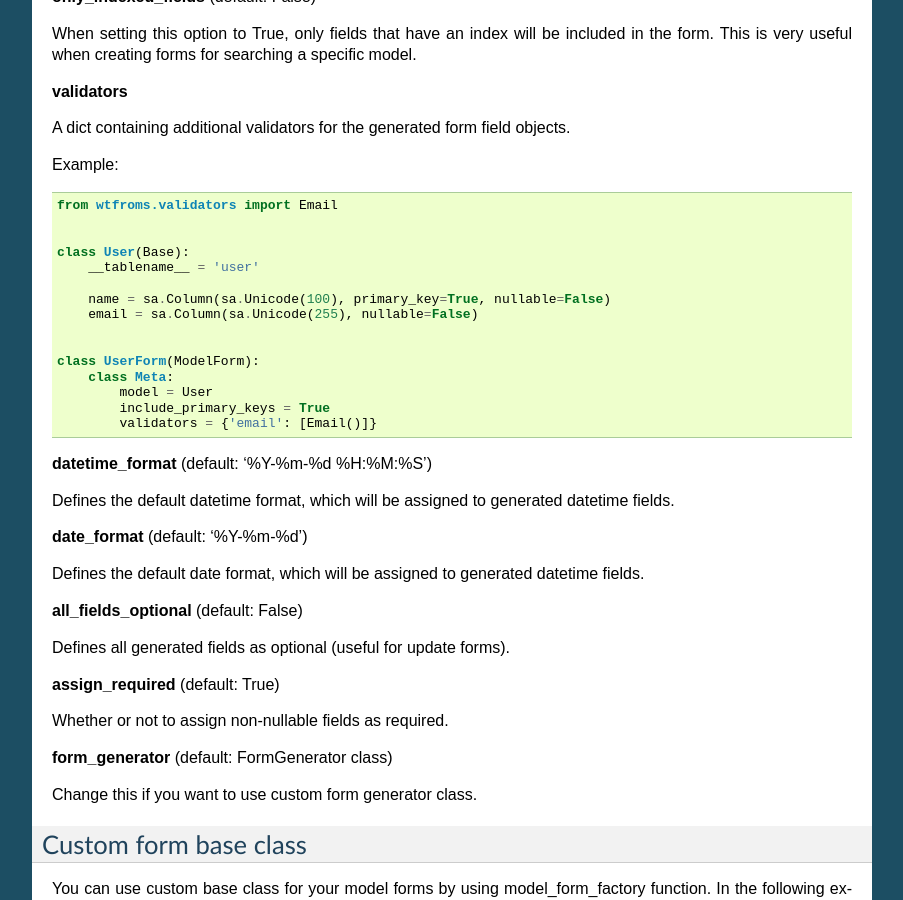
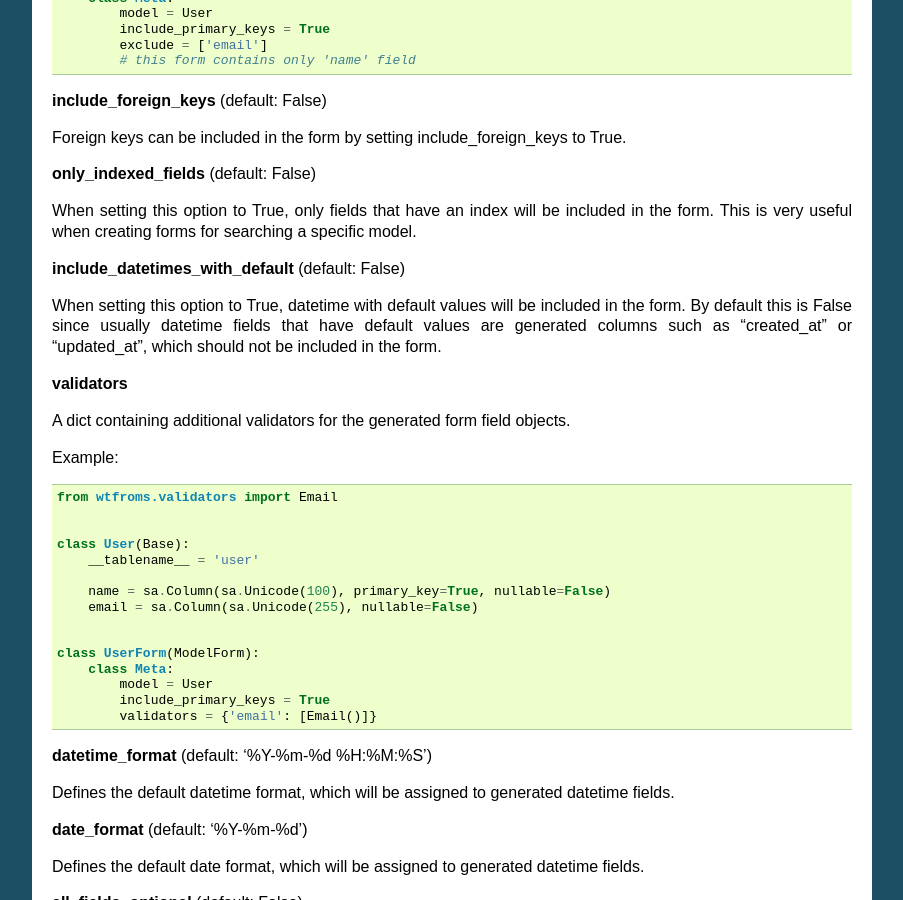
Before and after one commit to kvesteri/wtforms-alchemy, a Sphinx documentation site: the page built from docs/index.rst, in a window 1280 px wide and 900 px high, scrolled down 5094 px. Shown: the whole window, without its empty margins (198-1101 px from the left). Built offline with Sphinx 7.4.7, drawn with Linux system fonts in a browser that asks for light colours; some of the changed text lies outside the part shown.

Commit message:
updated docs

```diff
--- a/docs/index.rst
+++ b/docs/index.rst
@@ -70,6 +70,14 @@
     Unicode                 TextField
     UnicodeText             TextAreaField
 ========================    =================
+
+Excluded fields
+---------------
+By default WTForms-Alchemy excludes a column from the ModelForm if one of the following conditions is True:
+    * Column is primary key
+    * Column is foreign key
+    * Column is DateTime field which has default value (usually this is a generated value)
+    * Column is set as model inheritance discriminator field
 
 Using choices parameter
 -----------------------
@@ -309,6 +317,15 @@
 When setting this option to True, only fields that have an index will be included in
 the form. This is very useful when creating forms for searching a specific model.
 
+
+**include_datetimes_with_default** (default: False)
+
+When setting this option to True, datetime with default values will be included in the
+form. By default this is False since usually datetime fields that have default values
+are generated columns such as "created_at" or "updated_at", which should not be included
+in the form.
+
+
 **validators**
 
 A dict containing additional validators for the generated form field objects.
```
